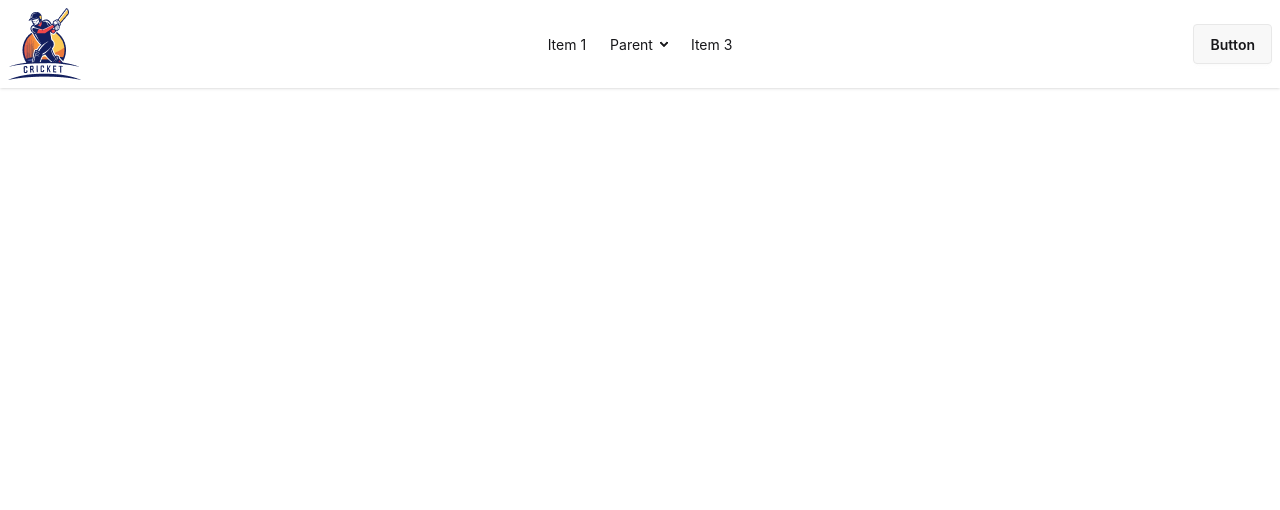
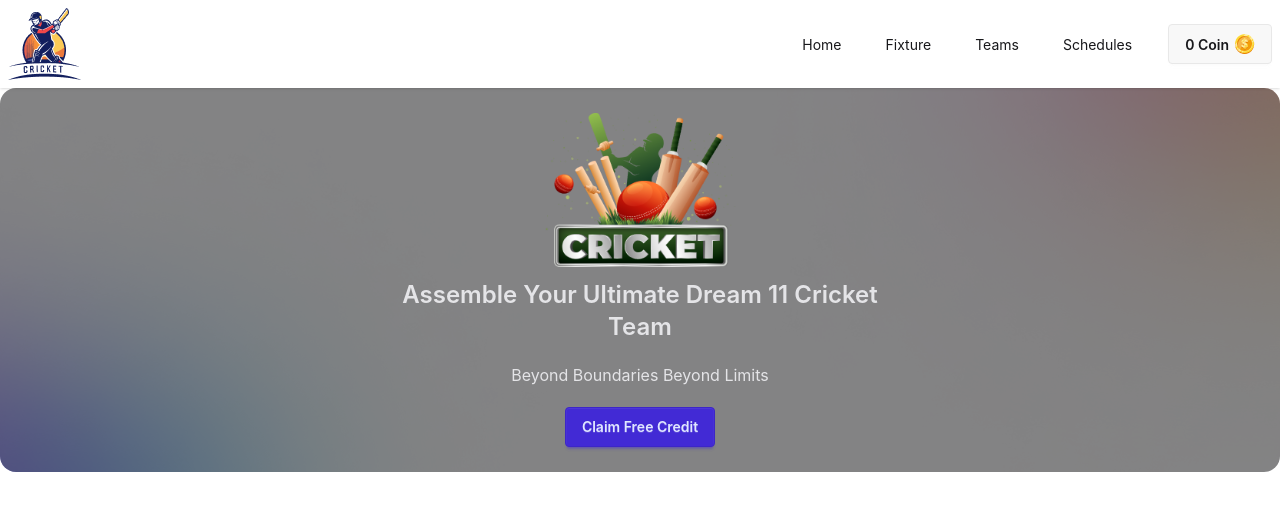
Before and after one commit to probillal/bpl-dream-11, a React (Vite) app: page / in a window 1280 px wide. Shown: the top 510 px of the page. Built offline with nearby package versions, Linux system fonts and the light colour scheme.

Commit message:
navbar and banner added

```diff
--- a/src/App.jsx
+++ b/src/App.jsx
@@ -1,4 +1,5 @@
 import "./App.css";
+import Banner from "./Components/Banner/Banner";
 import Navbar from "./Components/Navbar/Navbar";
 
 function App() {
@@ -6,6 +7,7 @@ function App() {
     <>
       <div>
         <Navbar></Navbar>
+        <Banner></Banner>
       </div>
     </>
   );
--- /dev/null
+++ b/src/Components/Banner/Banner.jsx
@@ -0,0 +1,32 @@
+import React from "react";
+import bannerImage from "../../assets/bg-shadow.png";
+import bannerLogoImg from "../../assets/banner-main.png";
+
+const Banner = () => {
+  return (
+    <div
+      className="container mx-auto hero min-h-96 rounded-2xl overflow-hidden"
+      style={{
+        backgroundImage: `url(${bannerImage})`,
+      }}
+    >
+      <div className="hero-overlay"></div>
+      <div className="hero-content text-neutral-content text-center">
+        <div className="max-w-lg">
+          <img
+            className="w-48 mx-auto mb-3"
+            src={bannerLogoImg}
+            alt={bannerLogoImg}
+          />
+          <h1 className="mb-5 text-2xl font-semibold">
+            Assemble Your Ultimate Dream 11 Cricket Team
+          </h1>
+          <p className="mb-5">Beyond Boundaries Beyond Limits</p>
+          <button className="btn btn-primary">Claim Free Credit</button>
+        </div>
+      </div>
+    </div>
+  );
+};
+
+export default Banner;
--- a/src/Components/Navbar/Navbar.jsx
+++ b/src/Components/Navbar/Navbar.jsx
@@ -1,9 +1,10 @@
 import React from "react";
 import navbarLogo from "../../assets/logo.png";
+import currencyCoin from "../../assets/Currency.png";
 
 const Navbar = () => {
   return (
-    <div className="navbar bg-base-100 shadow-sm">
+    <div className="container mx-auto navbar bg-base-100 shadow-sm">
       <div className="navbar-start">
         <div className="dropdown">
           <div tabIndex={0} role="button" className="btn btn-ghost lg:hidden">
@@ -25,54 +26,45 @@ const Navbar = () => {
           </div>
           <ul
             tabIndex="-1"
-            className="menu menu-sm dropdown-content bg-base-100 rounded-box z-1 mt-3 w-52 p-2 shadow"
+            className="menu menu-sm dropdown-content bg-base-100 rounded-box z-1 mt-3 w-30 p-2 shadow"
           >
             <li>
-              <a>Item 1</a>
+              <a>Home</a>
             </li>
             <li>
-              <a>Parent</a>
-              <ul className="p-2">
-                <li>
-                  <a>Submenu 1</a>
+              <a>Fixture</a>
             </li>
             <li>
-                  <a>Submenu 2</a>
-                </li>
-              </ul>
+              <a>Teams</a>
             </li>
             <li>
-              <a>Item 3</a>
+              <a>Schedules</a>
             </li>
           </ul>
         </div>
         <img src={navbarLogo} alt={navbarLogo} />
       </div>
+
+      <div className="navbar-end">
         <div className="navbar-center hidden lg:flex">
-        <ul className="menu menu-horizontal px-1">
-          <li>
-            <a>Item 1</a>
+          <ul className="menu menu-horizontal px-1 ">
+            <li className="mr-5">
+              <a>Home</a>
             </li>
-          <li>
-            <details>
-              <summary>Parent</summary>
-              <ul className="p-2 bg-base-100 w-40 z-1">
-                <li>
-                  <a>Submenu 1</a>
+            <li className="mr-5">
+              <a>Fixture</a>
             </li>
-                <li>
-                  <a>Submenu 2</a>
+            <li className="mr-5">
+              <a>Teams</a>
             </li>
-              </ul>
-            </details>
-          </li>
-          <li>
-            <a>Item 3</a>
+            <li className="mr-5">
+              <a>Schedules</a>
             </li>
           </ul>
         </div>
-      <div className="navbar-end">
-        <a className="btn">Button</a>
+        <a className="btn">
+          0 Coin <img src={currencyCoin} alt={currencyCoin} />
+        </a>
       </div>
     </div>
   );
```
Also changed, not shown: src/assets/Currency.png (added). Lines whose indentation alone changed are shown as unchanged.
